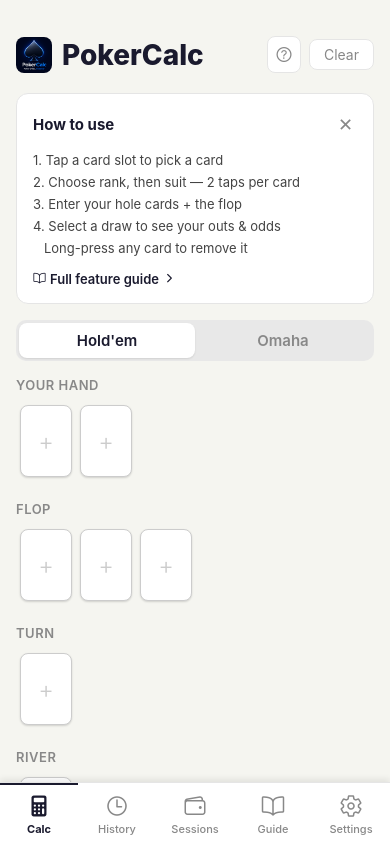
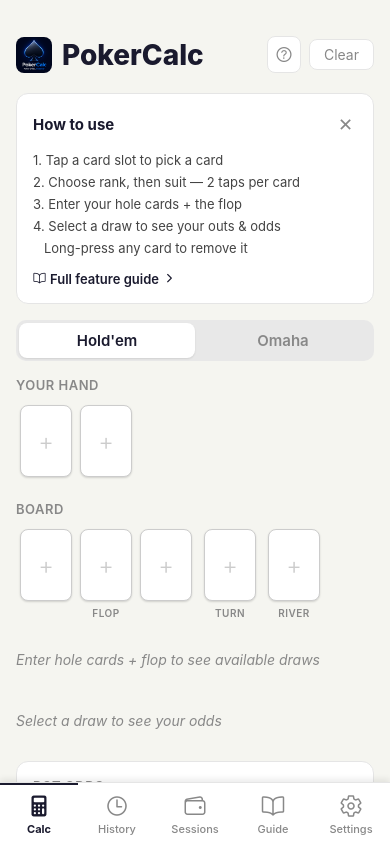
Before and after one commit to Athanasioust/PokerCalc, a React Native app: screen / in a window 390 px wide. Built offline with nearby package versions, Linux system fonts and the light colour scheme.

Commit message:
feat: display flop, turn, river in a single board row

```diff
--- a/src/screens/MainScreen.tsx
+++ b/src/screens/MainScreen.tsx
@@ -339,8 +339,10 @@ export default function MainScreen() {
           </View>
         </Section>
 
-        {/* Flop */}
-        <Section label="Flop" theme={theme}>
+        {/* Board — flop / turn / river in one row */}
+        <Section label="Board" theme={theme}>
+          <View style={styles.boardRow}>
+            <View style={styles.boardGroup}>
               <View style={styles.cardRow}>
                 {[0, 1, 2].map(i => (
                   <CardSlot
@@ -351,27 +353,24 @@ export default function MainScreen() {
                   />
                 ))}
               </View>
-        </Section>
-
-        {/* Turn */}
-        <Section label="Turn" theme={theme}>
-          <View style={styles.cardRow}>
+              <Text style={[styles.boardGroupLabel, { color: theme.textMuted }]}>Flop</Text>
+            </View>
+            <View style={styles.boardGroup}>
               <CardSlot
                 card={turn}
                 onPress={() => openPicker({ section: 'turn' })}
                 onRemove={() => removeCard({ section: 'turn' })}
               />
+              <Text style={[styles.boardGroupLabel, { color: theme.textMuted }]}>Turn</Text>
             </View>
-        </Section>
-
-        {/* River */}
-        <Section label="River" theme={theme}>
-          <View style={styles.cardRow}>
+            <View style={styles.boardGroup}>
               <CardSlot
                 card={river}
                 onPress={() => openPicker({ section: 'river' })}
                 onRemove={() => removeCard({ section: 'river' })}
               />
+              <Text style={[styles.boardGroupLabel, { color: theme.textMuted }]}>River</Text>
+            </View>
           </View>
         </Section>
 
@@ -490,6 +489,9 @@ const styles = StyleSheet.create({
     textTransform: 'uppercase', letterSpacing: 0.5, marginBottom: 8,
   },
   cardRow: { flexDirection: 'row', flexWrap: 'wrap' },
+  boardRow: { flexDirection: 'row', alignItems: 'flex-start', gap: 4 },
+  boardGroup: { alignItems: 'center' },
+  boardGroupLabel: { fontSize: 10, fontWeight: '600', textTransform: 'uppercase', letterSpacing: 0.5, marginTop: 2 },
   comboBanner: {
     backgroundColor: '#fef3c7', borderWidth: 1, borderColor: '#fbbf24',
     borderRadius: 10, paddingHorizontal: 14, paddingVertical: 10,
```
Lines whose indentation alone changed are shown as unchanged.
